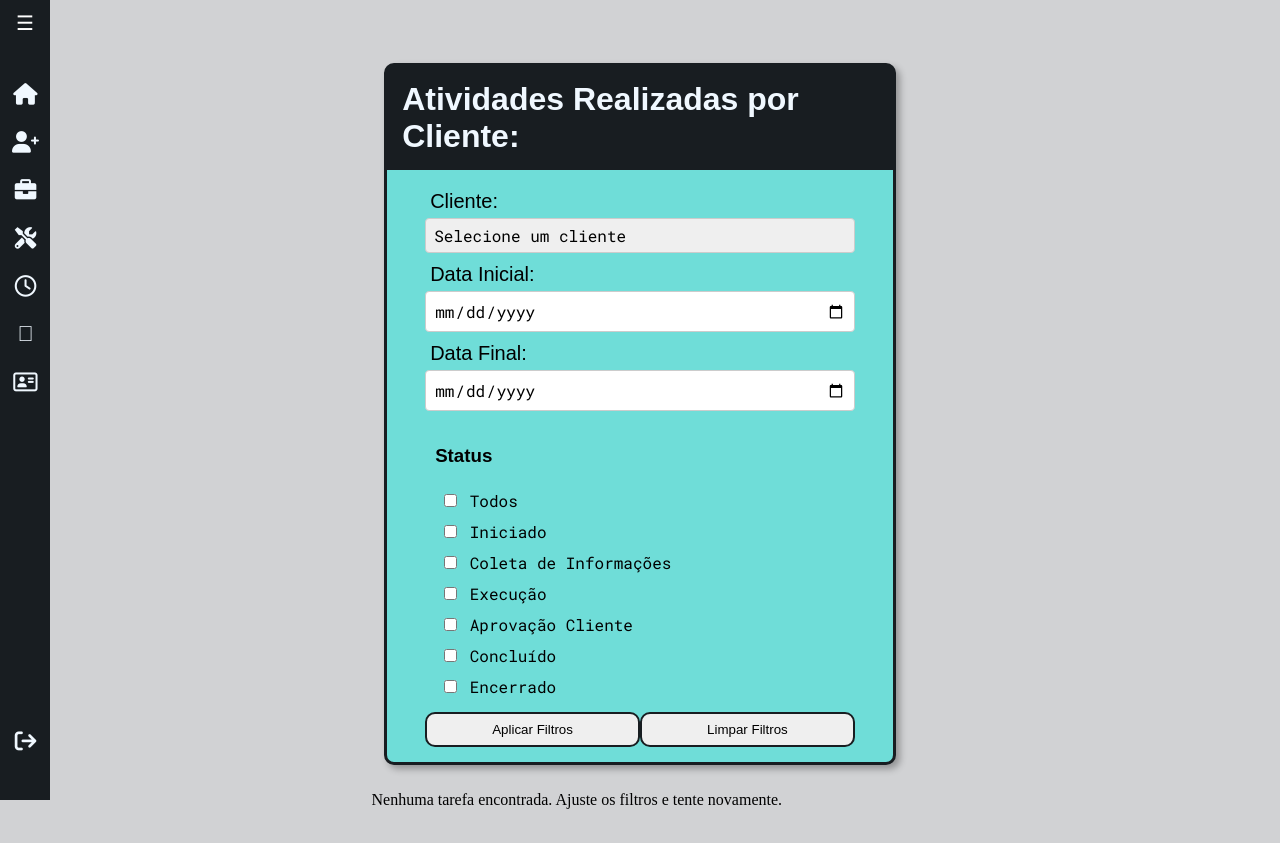
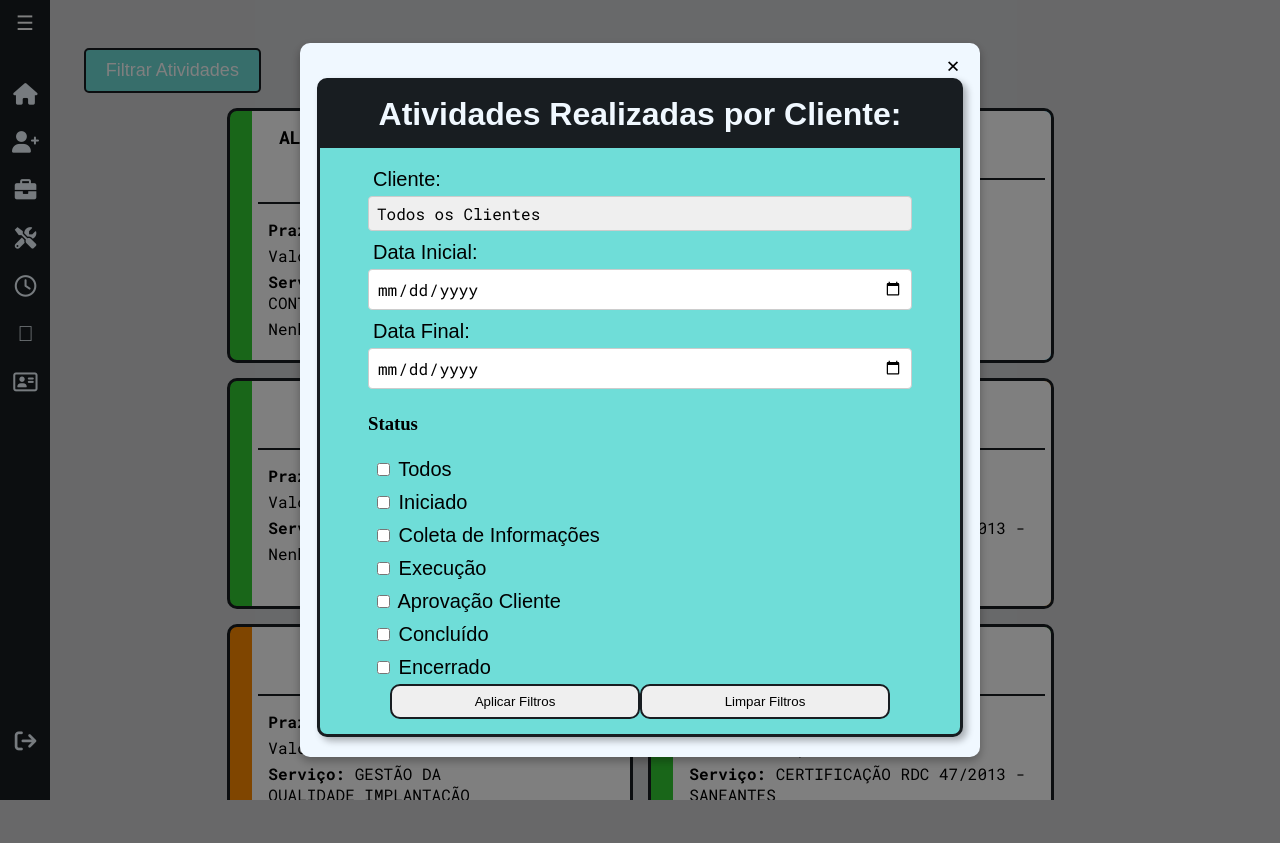
Before and after one commit to Gabr1elaugus700/Ambielle, a Django app: page /ambielle/linhaTempo/ in a window 1280 px wide. After the commit the page ends 800 px from the top, so only its background shows below. Run offline with Django 5.2, Linux system fonts and the light colour scheme; a user stored in the database is signed in; data comes from the database, SQL or seed files in the repository; some web fonts are replaced.

Commit message:
Layault v 3.0 Tela de Tarefas

```diff
--- a/base_static/global/css/tarefas.css
+++ /dev/null
@@ -1,287 +0,0 @@
-.tela-task {
-    width: 100%;
-    margin: 0;
-    display: flex;
-    align-items: center;
-    justify-content: center;
-    flex-direction: column;
-}
-
-.headerTasks {
-    display: flex;
-    align-items: center;
-    justify-content: space-between;
-    width: 75%;
-}
-
-.headerTasks h1 {
-    justify-content: baseline;
-    margin: 5;
-    font-family: var(--secondary-font);
-}
-
-.btn-filter {
-    background-color: var(--primary-color);
-    color: white;
-    margin-top: 15px;
-    width: 300px;
-    border: none;
-    cursor: pointer;
-    border: 3px solid #000;
-    border-radius: 10px;
-    font-family: var(--secondary-font);
-    font-size: 24px;
-}
-
-.buttons-modal{
-    display: flex;
-    align-items: center;
-    justify-content: center;
-    gap: 25px;
-}
-
-.headerTasks span{
-    font-family: var(--secondary-font);
-    display: block;
-    font-size: 12px;
-    color: gray;
-    margin-top: 3px;
-}
-
-.filter-group {
-    display: flex;
-    flex-wrap: wrap;
-    margin: 10px;
-    flex-direction: column;
-}
-
-.filter-date{
-    display: flex;
-    align-items: center;
-}
-
-.filter-date input{
-    width: 160px;
-    font-size: larger;
-    font-family: var(--secondary-font);
-    align-items: center;
-}
-
-
-.filter-content {
-    flex-wrap: wrap;
-    width: 100%;
-    display: flex;
-    align-items: center;
-    flex-direction: row;
-    gap: 15px;
-}
-
-.filter-group label {
-    width: auto;
-    white-space: nowrap;
-    flex-wrap: nowrap;
-}
-
-.modal {
-    border-radius: 10px;
-    display: none;
-    position: fixed;
-    z-index: 1;
-    left: 0;
-    top: 0;
-    height: 100%;
-    width: 100%;
-    background-color: rgba(0, 0, 0, 0.5);
-    overflow-y: auto;
-}
-
-.modal-content {
-    font-family: var(--secondary-font);
-    background-color: aliceblue;
-    margin: 8% auto;
-    padding: 25px;
-    border: 1px solid #888;
-    width: 70%;
-    border-radius: 15px;
-}
-
-.modal-content form{
-    width: 98%;
-}
-
-@media screen and (max-width: 768px) {
-    .modal-content {
-        width: 90%; /* Ajuste para ocupar mais espaço em telas menores */
-        margin: 10% auto; /* Maior margem superior para dar mais espaço */
-    }
-
-    .btn-filter-all {
-        font-size: 20px; /* Reduz o tamanho do texto do botão */
-    }
-}
-
-@media screen and (max-width: 480px) {
-    .modal-content {
-        width: 95%; /* Ocupar praticamente toda a largura da tela */
-        padding: 15px; /* Reduz o padding em telas muito pequenas */
-    }
-
-    .btn-filter-all {
-        font-size: 18px; /* Ainda menor em telas muito pequenas */
-    }
-}
-.close {
-    color: #aaa;
-    float: right;
-    font-size: 28px;
-    font-weight: bold;
-}
-
-.close:hover,
-.close:focus {
-    color: black;
-    cursor: pointer;
-}
-
-.btn-filter-all {
-    background-color: var(--primary-color);
-    color: white;
-    margin-top: 15px;
-    width: 100%;
-    border: none;
-    cursor: pointer;
-    border: 3px solid #000;
-    border-radius: 10px;
-    font-family: var(--secondary-font);
-    font-size: 24px;
-}
-
-.applied-filters {
-    display: flex;
-    align-items: center;
-    flex-wrap: wrap;
-    gap: 10px;
-    margin-bottom: 20px;
-}
-
-.filter-chip a.remove-filter {
-    color: white;
-    text-decoration: none;
-    margin-left: 8px;
-    font-weight: bold;
-}
-
-.tasks-section {
-    display: flex;
-    align-items: center;
-    justify-content: center;
-    flex-direction: column;
-    gap: 8%;
-    width: 90%;
-}
-
-.tasks-row {
-    width: 100%;
-    display: flex;
-    align-items: center;
-    justify-content: center;
-    flex-direction: row;
-    padding: 10px;
-    flex-wrap: wrap;
-}
-
-.task-header {
-    margin: 0;
-    display: flex;
-    justify-content: center;
-    align-items: center;
-    color: var(--secondary-color);
-    border: 2px solid var(--secondary-color);
-    border-bottom: 2px solid var(--secondary-color);
-    border-radius: 10px;
-}
-
-.task-dateCli {
-    display: flex;
-    align-items: center;
-    justify-content: center;
-    flex-direction: column;
-    width: 100%;
-}
-
-.task-header h3,
-.task-header .date {
-    margin: 0;
-}
-
-
-.task-card {
-    background-color: var(--primary-color);
-    color: var(--secondary-color);
-    margin: 10px;
-    width: 350px;
-    border-radius: 10px;
-    border: 3px solid var(--secondary-color);
-    font-family: var(--secondary-font);
-}
-
-.task-card .info {
-    background-color: var(--primary-color);
-    border-radius: 0 0 10px 10px;
-    padding: 10px;
-}
-
-.task-card .info p {
-    margin: 5px 0;
-}
-
-.filters {
-    display: flex;
-    width: 75%;
-    margin-bottom: 10px;
-    align-items: center;
-}
-
-.filters h3 {
-    margin-right: 30px;
-    font-family: var(--secondary-font);
-    font-size: 22px;
-    flex-wrap: nowrap;
-}
-
-.filtros-selecionados {
-    display: flex;
-    flex-wrap: wrap;
-    gap: 22px;
-    align-items: center;
-    flex-direction: row;
-}
-
-.tagFilter {
-    color: aliceblue;
-    padding: 5px 20px;
-    font-family: var(--secondary-font);
-    border-radius: 10px;
-    margin-top: 30px;
-    border: 2.5px solid aliceblue;
-    background: var(--secondary-color);
-    box-shadow: 0px 4px 4px 0px rgba(0, 0, 0, 0.25);
-    white-space: nowrap;
-}
-
-.filtros-selecionados p{
-    font-family: var(--secondary-font);
-    font-size: 16px;
-    color: var(--secondary-color);
-}
-
-@media (max-width: 768px) {
-    .filters {
-        flex-direction: column; /* Coloca "Filtros >" e os filtros em blocos verticais */
-    }
-
-    .filtros-selecionados {
-        width: 100%; /* Assegura que os filtros ocupem a largura total em telas pequenas */
-    }
-}
--- a/base_static/global/css/timeLine.css
+++ b/base_static/global/css/timeLine.css
@@ -1,22 +1,144 @@
-/* Estilo para o grupo de checkboxes */
-.checkbox-group {
-    display: flex;
-    font-family: var(--primary-font);
-    align-items: baseline;
-    flex-wrap: wrap;
-    margin-bottom: 15px;
+.atividade {
+    min-width: 40rem;
 }
 
-/* Estilo individual para cada checkbox e label */
-.checkbox-item {
+/* Estilo para os cards */
+.tasks-row {
     display: flex;
-    align-items: center;
-    font-family: var(--secondary-font);
+    padding: 15px;
+    justify-content: center;
+    flex-wrap: wrap;
+    gap: 15px;
 }
 
-/* Texto do label */
-.checkbox-item label {
+/* Barra lateral colorida */
+.task-status-bar {
+    width: 25px; /* Define a largura da barra lateral */
+    height: 100%; /* Faz a barra ocupar toda a altura do card */
+    border-radius: 10px 0 0 10px; /* Mantém o arredondamento apenas do lado esquerdo */
+    background-color: var(--primary-color); /* Cor dinâmica */
+}
+
+/* Ajuste do conteúdo */
+.task-content {
+    background-color: white; /* Deixe o conteúdo branco para que a barra lateral se destaque */
+    padding: 6px;
+    width: 100%;
+    display: flex;
+    flex-direction: column;
+}
+
+/* Aplicação dinâmica da cor */
+.task-card {
+    display: flex;
+    align-items: stretch;
+    max-width: 25rem;
+    max-height: 30rem;
+    min-width: 25rem;
+    border-radius: 10px;
+    border: 3px solid var(--secondary-color);
     font-family: var(--secondary-font);
-    font-size: 16px;
+    overflow: hidden;
+    background-color: var(--status-color); /* Define a cor de fundo do card */
+}
+
+.task-card .task-status-bar {
+    background-color: var(--status-color); /* Aplica a cor dinamicamente */
+}
+
+
+.task-header {
+    padding: 8px;
+    border-bottom: 2px solid var(--secondary-color);
+    text-align: center;
+    font-weight: bold;
+}
+
+.task-dateCli h3 {
+    margin: 0;
+    font-size: 18px;
+}
+
+.task-dateCli .date {
+    font-size: 14px;
+    color: gray;
+}
+
+.info {
+    padding: 10px;
+}
+
+.info p {
+    margin: 5px 0;
+}
+
+.date {
+    font-weight: bold;
+}
+
+/* Responsividade: Divide para duas colunas em telas menores */
+@media (max-width: 900px) {
+    .task-card {
+        flex: 1 1 45%; /* Cada card ocupa metade da largura */
+    }
+}
+
+/* Responsividade: Apenas 1 card por linha em telas muito pequenas */
+@media (max-width: 600px) {
+    .task-card {
+        flex: 1 1 100%; /* Cada card ocupa 100% da largura */
+    }
+}
+
+/* Estiliza o botão de abrir o modal */
+.open-modal-btn {
+    background-color: var(--primary-color);
+    color: white;
+    padding: 10px 20px;
+    border: none;
+    border-radius: 5px;
+    cursor: pointer;
+    font-size: 18px;
+    max-width: 15rem;
+    margin-left: 6%;
+    border: var(--secondary-color) solid 2px ;
+    transition: 0.3s;
     cursor: pointer;
 }
+
+/* Estilização do modal */
+/* Estilização do modal */
+.modal {
+    display: none; /* Esconde o modal por padrão */
+    position: fixed;
+    z-index: 1000;
+    left: 0;
+    top: 0;
+    width: 100%;
+    height: 100%;
+    background-color: rgba(0, 0, 0, 0.5); /* Fundo escuro transparente */
+    display: flex;
+    justify-content: center;
+    align-items: center;
+}
+
+/* Conteúdo do modal */
+.modal-content {
+    background-color: aliceblue;
+    padding: 20px;
+    border-radius: 10px;
+    width: 50%;
+    max-width: 700px;
+    position: relative;
+    box-shadow: 0px 4px 10px rgba(0, 0, 0, 0.3);
+}
+
+/* Botão de fechar */
+.close-modal {
+    position: absolute;
+    top: 10px;
+    right: 20px;
+    font-size: 24px;
+    font-weight: bold;
+    cursor: pointer;
+}
--- a/workflow/templates/workflow/timeLine.html
+++ b/workflow/templates/workflow/timeLine.html
@@ -1,8 +1,16 @@
 {% extends 'global/base.html' %}
 
 {% block content %}
+<!-- Botão para abrir o modal -->
+  <button class="open-modal-btn">Filtrar Atividades</button>
+
+  <div id="filterModal" class="modal">
+    <div class="modal-content">
+
+        <!-- Formulário -->
         <div class="containerForm">
-  <div class="tela-form">
+            <div class="tela-form atividade">
+              <span class="close-modal">&times;</span>
                 <div class="title-form">
                     <h1>Atividades Realizadas por Cliente:</h1>
                 </div>
@@ -12,7 +20,7 @@
                         <div class="form-label">
                             <label for="cliente">Cliente:</label>
                               <select id="cliente" name="cliente" class="form-control">
-            <option value="" {% if not cliente_selecionado %}selected{% endif %}>Selecione um cliente</option>
+                                <option value="todos" {% if cliente_selecionado == "todos" %}selected{% endif %}>Todos os Clientes</option>
                                 {% for cliente in clientes %}
                                 <option value="{{ cliente.id }}" {% if cliente.id|stringformat:"s" == cliente_selecionado %}selected{% endif %}>
                                     {{ cliente.nome }}
@@ -31,7 +39,6 @@
                         </div>
 
                         <!-- Filtro por Status -->
-        {% comment %} <div class="form-label"> {% endcomment %}
                         <div class="filter-group checkbox-group">
                             <h3>Status</h3>
                             <div class="checkbox-item">
@@ -51,9 +58,8 @@
                             </div>
                             {% endfor %}
                         </div>
-        </div>
 
-        <!-- Botões de Aplicar e Limpar Filtros -->
+                        <!-- Botões -->
                         <div class="btn">
                             <button type="submit" class="btn-form">Aplicar Filtros</button>
                             <button type="reset" class="btn-form" onclick="window.location.href='{% url 'workflow:get_tarefas_filtradas' %}'">Limpar Filtros</button>
@@ -62,21 +68,27 @@
                 </form>
             </div>
         </div>
+    </div>
+  </div>
 
   <div class="tasks-section">
     <div class="tasks-row">
       {% if tarefas %}
         {% for task in tarefas %}
-      <div class="task-card">
-        <div class="task-header" style="background-color: {{ task.status_color }};">
+        <div class="task-card" style="--status-color: {{ task.status_color }};">
+          <!-- Barra lateral colorida -->
+          {% comment %} <div class="task-status-bar cardColor"></div> {% endcomment %}
+          <div class="task-status-bar"></div>
+          {% comment %} style="background-color: {{ task.status_color }} transform: rotate(45deg);" {% endcomment %}
+          <div class="task-content">
+            <div class="task-header">
               <div class="task-dateCli">
                 <h3>{{ task.cliente }}</h3>
                 <span class="date"> {{ task.status }} </span>
-
               </div>
             </div>
             <div class="info">
-          <p><strong>Prazo Final:</strong><div class="date">{{ task.prazo_final|date:'d/m/y' }}</div></p>
+              <p><strong>Prazo Final:</strong> <span class="date">{{ task.prazo_final|date:'d/m/y' }}</span></p>
               {% if task.valor_total_servico %}
                 <p><strong>Valor Serviço:</strong> R${{ task.valor_total_servico }}</p>
               {% else %}
@@ -88,6 +100,7 @@
               {% else %}
                 <p>Nenhuma Observação cadastrada.</p>
               {% endif %}
+            </div>
           </div>
         </div>
         {% endfor %}
@@ -119,6 +132,37 @@
         }
       });
     });
+  });document.addEventListener("DOMContentLoaded", function () {
+    // Pega os elementos do modal
+    var modal = document.getElementById("filterModal");
+    var openBtn = document.querySelector(".open-modal-btn");
+    var closeBtn = document.querySelector(".close-modal");
+
+    // Quando o botão for clicado, mostra o modal
+    openBtn.addEventListener("click", function () {
+        modal.style.display = "flex";
+    });
+
+    // Quando clicar no botão de fechar, esconde o modal
+    closeBtn.addEventListener("click", function () {
+        modal.style.display = "none";
+    });
+
+    // Fecha o modal se clicar fora dele
+    window.addEventListener("click", function (event) {
+        if (event.target === modal) {
+            modal.style.display = "none";
+        }
+    });
+    aplicarFiltrosBtn.addEventListener("click", function () {
+      modal.style.display = "none"; // Fecha o modal ao enviar o formulário
+    });
+
+  // Fecha o modal ao clicar no botão "Limpar Filtros"
+    limparFiltrosBtn.addEventListener("click", function () {
+        modal.style.display = "none"; // Fecha o modal ao limpar os filtros
+    });
 });
 </script>
+</script>
 {% endblock %}
--- a/workflow/views/getPage.py
+++ b/workflow/views/getPage.py
@@ -107,9 +107,13 @@ def getTarefas(request):
     data_inicial = parse_date(request.GET.get('data_inicial', ''))
     data_final = parse_date(request.GET.get('data_final', ''))
 
+    # Busca todas as tarefas inicialmente
     tarefas = Tarefa.objects.all()
+
+    # Criar uma query vazia para adicionar filtros
     query = Q()
 
+    # Aplica filtros apenas se o usuário selecionar algo
     if status_selecionados:
         query &= Q(status__in=status_selecionados)
 
@@ -123,11 +127,17 @@ def getTarefas(request):
     elif data_final:
         query &= Q(prazo_final__lte=data_final)
 
-    tarefas = tarefas.filter(query).order_by('prazo_final')
+    # Se pelo menos um filtro foi aplicado, filtra os resultados
+    if request.GET:  # Se houver parâmetros na URL
+        tarefas = tarefas.filter(query)
+
+    # Ordena as tarefas
+    tarefas = tarefas.order_by('prazo_final')
 
     tipo_servico_choices = TipoServico.objects.all()
     status_choices = Tarefa.STATUS_CHOICES
 
+    # Definição de cores para os status
     status_colors = {
         'Iniciado': '#32CD32',
         'Coleta De Informações': '#FF8C00',
@@ -156,37 +166,43 @@ def get_tarefas_filtradas(request):
     title = 'Tarefas Filtradas'
 
     # Filtros recebidos do formulário
-    cliente_selecionado = request.GET.get('cliente', None)
-    status_selecionados = request.GET.getlist('status', [])  # Lista de status selecionados
+    cliente_selecionado = request.GET.get('cliente', 'todos')  # Valor padrão: "todos"
+    status_selecionados = request.GET.getlist('status', [])
     data_inicial = parse_date(request.GET.get('data_inicial', ''))
     data_final = parse_date(request.GET.get('data_final', ''))
 
     # Lista de clientes disponíveis
     clientes = Cliente.objects.all()
 
-    # Inicializa tarefas e query vazias
-    tarefas = Tarefa.objects.none()
-    query = Q()
+    # Se não há filtros aplicados, carregue todas as tarefas
+    if not request.GET:
+        tarefas = Tarefa.objects.all()
+    else:
+        tarefas = Tarefa.objects.all()  # Agora, começamos com todas as tarefas
+        query = Q()
 
-    # Aplica filtro por cliente
-    if cliente_selecionado:
-        query &= Q(cliente__id=cliente_selecionado)
+        # Aplica filtro por cliente, se não for "todos"
+        if cliente_selecionado and cliente_selecionado != "todos":
+            query &= Q(cliente__id=cliente_selecionado)
 
-    # Aplica filtro por status, se não for "Todos"
-    if status_selecionados and 'todos' not in status_selecionados:
-        query &= Q(status__in=status_selecionados)
+        # Aplica filtro por status, se não for "Todos"
+        if status_selecionados and 'todos' not in status_selecionados:
+            query &= Q(status__in=status_selecionados)
 
-    # Aplica filtro por datas
-    if data_inicial and data_final:
-        query &= Q(prazo_final__range=[data_inicial, data_final])
-    elif data_inicial:
-        query &= Q(prazo_final__gte=data_inicial)
-    elif data_final:
-        query &= Q(prazo_final__lte=data_final)
+        # Aplica filtro por datas
+        if data_inicial and data_final:
+            query &= Q(prazo_final__range=[data_inicial, data_final])
+        elif data_inicial:
+            query &= Q(prazo_final__gte=data_inicial)
+        elif data_final:
+            query &= Q(prazo_final__lte=data_final)
 
-    # Filtra tarefas apenas se houver cliente selecionado
-    if cliente_selecionado:
-        tarefas = Tarefa.objects.filter(query).order_by('prazo_final')
+        # Aplica filtros somente se houver pelo menos um
+        if query:
+            tarefas = tarefas.filter(query)
+
+    # Ordenação das tarefas
+    tarefas = tarefas.order_by('prazo_final')
 
     # Definição de escolhas de status
     status_choices = [
```
Lines whose indentation alone changed are shown as unchanged.
